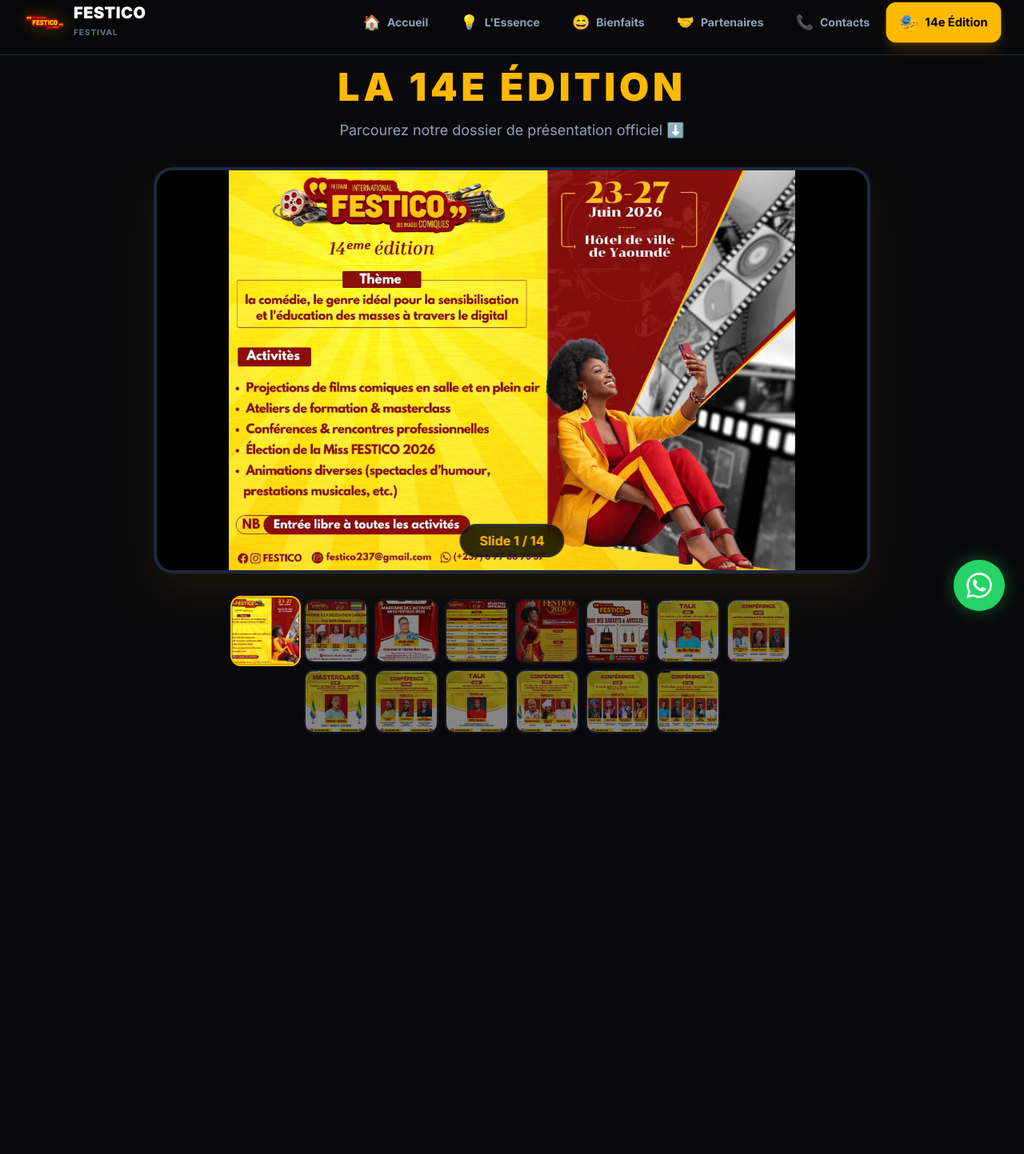
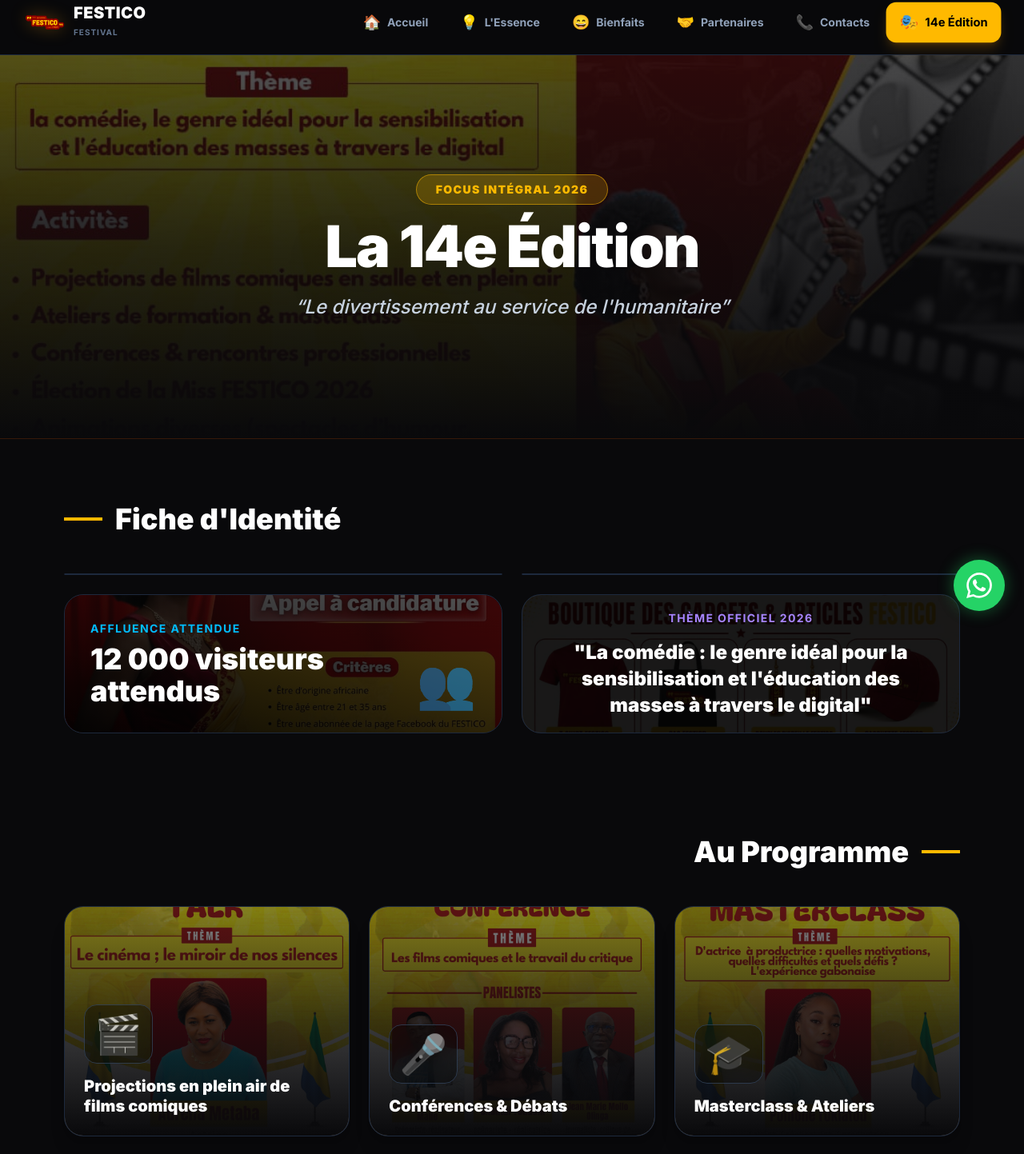
Before and after one commit to uwayezuines/festival, a Next.js app: page /edition2026 in a window 1280 px wide. Shown: the part 12-1455 px from the top of the page at 80% size. Before the commit the page ends 945 px from the top, so only its background shows below. Built offline with nearby package versions, Linux system fonts and the light colour scheme.

Commit message:
feat: updated layout for bienfaits and 14e edition to seamlessly integrate provided images

```diff
--- a/src/app/edition2026/page.js
+++ b/src/app/edition2026/page.js
@@ -1,83 +1,162 @@
 'use client';
 
-import { useState } from 'react';
+import { EDITION_INFO, ACTIVITES } from '@/data/festicoData';
 
-// All photos from the '14 édition' folder in /public
-const EDITION_PHOTOS = [
-    "/14 édition/IMG-20260604-WA0052.jpg",
-    "/14 édition/IMG-20260609-WA0047.jpg",
+// Images assigned to specific sections to "fill the zones"
+const HERO_PHOTO = "/14 édition/IMG-20260604-WA0052.jpg";
+const MISS_PHOTO = "/14 édition/IMG-20260609-WA0047.jpg";
+
+const ID_PHOTOS = [
     "/14 édition/IMG-20260609-WA0060.jpg",
     "/14 édition/IMG-20260609-WA0061.jpg",
     "/14 édition/IMG-20260609-WA0063.jpg",
     "/14 édition/IMG-20260609-WA0068.jpg",
+];
+
+const ACT_PHOTOS = [
     "/14 édition/IMG-20260609-WA0104.jpg",
     "/14 édition/IMG-20260609-WA0105.jpg",
     "/14 édition/IMG-20260609-WA0106.jpg",
     "/14 édition/IMG-20260609-WA0107.jpg",
     "/14 édition/IMG-20260609-WA0108.jpg",
     "/14 édition/IMG-20260609-WA0109.jpg",
-    "/14 édition/IMG-20260609-WA0111.jpg",
-    "/14 édition/IMG-20260609-WA0112.jpg",
 ];
 
 export default function Edition2026Page() {
-    const [current, setCurrent] = useState(0);
+    return (
+        <div className="min-h-screen bg-[#09090b]">
 
-    const prev = () => setCurrent((c) => (c - 1 + EDITION_PHOTOS.length) % EDITION_PHOTOS.length);
-    const next = () => setCurrent((c) => (c + 1) % EDITION_PHOTOS.length);
-
-    return (
-        <div className="min-h-screen bg-[#09090b] flex flex-col items-center justify-center p-4">
-
-            <div className="text-center mb-8">
-                <h1 className="text-3xl md:text-5xl font-black text-amber-400 uppercase tracking-widest mb-4">
-                    La 14e Édition
-                </h1>
-                <p className="text-slate-400 text-lg">Parcourez notre dossier de présentation officiel ⬇️</p>
-            </div>
-
-            {/* DOCUMENT VIEWER */}
-            <div className="relative w-full max-w-4xl bg-black border-4 border-slate-800 rounded-3xl overflow-hidden shadow-2xl shadow-amber-500/10">
-
-                <div className="aspect-[3/4] md:aspect-[16/9] relative flex items-center justify-center">
-                    <img
-                        src={EDITION_PHOTOS[current]}
-                        alt={`Slide ${current + 1}`}
-                        className="w-full h-full object-contain"
-                    />
+            {/* HERO SECTION avec Image en fond */}
+            <div className="relative h-[60vh] flex flex-col items-center justify-center border-b border-amber-900/40">
+                <div className="absolute inset-0 z-0">
+                    <img src={HERO_PHOTO} className="w-full h-full object-cover opacity-30" alt="Festico Cover" />
+                    <div className="absolute inset-0 bg-gradient-to-t from-[#09090b] via-[#09090b]/60 to-transparent"></div>
                 </div>
 
-                {/* NAVIGATION CONTROLS */}
-                <div className="absolute inset-y-0 left-0 w-20 flex items-center justify-center bg-gradient-to-r from-black/60 to-transparent opacity-0 hover:opacity-100 transition-opacity">
-                    <button onClick={prev} className="bg-amber-400 hover:bg-amber-300 text-black p-3 rounded-full text-2xl shadow-lg transition-transform hover:scale-110">
-                        ←
-                    </button>
-                </div>
-
-                <div className="absolute inset-y-0 right-0 w-20 flex items-center justify-center bg-gradient-to-l from-black/60 to-transparent opacity-0 hover:opacity-100 transition-opacity">
-                    <button onClick={next} className="bg-amber-400 hover:bg-amber-300 text-black p-3 rounded-full text-2xl shadow-lg transition-transform hover:scale-110">
-                        →
-                    </button>
-                </div>
-
-                {/* PAGINATION BOTTOM BAR */}
-                <div className="absolute bottom-4 left-1/2 -translate-x-1/2 bg-black/80 backdrop-blur-md px-6 py-2 rounded-full border border-slate-700 text-amber-400 font-bold whitespace-nowrap">
-                    Slide {current + 1} / {EDITION_PHOTOS.length}
+                <div className="relative z-10 text-center px-4 max-w-4xl">
+                    <div className="inline-block mb-4 px-6 py-2 rounded-full bg-amber-400/20 border border-amber-400/50 text-amber-400 font-black tracking-widest uppercase text-sm backdrop-blur-sm">
+                        Focus Intégral 2026
+                    </div>
+                    <h1 className="text-5xl md:text-7xl font-black text-white mb-6 tracking-tight drop-shadow-2xl">
+                        La 14e Édition
+                    </h1>
+                    <p className="text-xl md:text-2xl text-slate-300 font-medium italic">
+                        &ldquo;{EDITION_INFO.slogan}&rdquo;
+                    </p>
                 </div>
             </div>
 
-            <div className="flex flex-wrap justify-center gap-2 mt-8 max-w-3xl">
-                {EDITION_PHOTOS.map((_, i) => (
-                    <button
-                        key={i}
-                        onClick={() => setCurrent(i)}
-                        className={`w-14 h-14 md:w-20 md:h-20 rounded-xl border-2 overflow-hidden transition-all ${current === i ? 'border-amber-400 opacity-100 scale-110' : 'border-slate-800 opacity-50 hover:opacity-80'}`}
-                    >
-                        <img src={EDITION_PHOTOS[i]} alt="thumb" className="w-full h-full object-cover" />
-                    </button>
-                ))}
+            <div className="max-w-6xl mx-auto px-4 py-20 space-y-32">
+
+                {/* SECTION : FICHE D'IDENTITÉ */}
+                <div>
+                    <h2 className="text-3xl md:text-4xl font-black text-white mb-12 flex items-center gap-4">
+                        <span className="w-12 h-1 bg-amber-400"></span>
+                        Fiche d'Identité
+                    </h2>
+
+                    <div className="grid grid-cols-1 md:grid-cols-2 gap-6">
+
+                        {/* DATES */}
+                        <div className="group relative overflow-hidden rounded-3xl border border-slate-800 aspect-[2/1] md:aspect-auto">
+                            <img src={ID_PHOTOS[0]} className="absolute inset-0 w-full h-full object-cover opacity-40 group-hover:opacity-50 transition-opacity duration-500 group-hover:scale-105" alt="Dates" />
+                            <div className="absolute inset-0 bg-gradient-to-t from-black/90 to-black/20"></div>
+                            <div className="absolute bottom-0 left-0 p-8">
+                                <p className="text-amber-400 font-bold uppercase tracking-widest text-sm mb-2">Période</p>
+                                <p className="text-3xl font-black text-white">{EDITION_INFO.dates}</p>
+                            </div>
+                        </div>
+
+                        {/* LIEU */}
+                        <div className="group relative overflow-hidden rounded-3xl border border-slate-800 aspect-[2/1] md:aspect-auto">
+                            <img src={ID_PHOTOS[1]} className="absolute inset-0 w-full h-full object-cover opacity-40 group-hover:opacity-50 transition-opacity duration-500 group-hover:scale-105" alt="Lieu" />
+                            <div className="absolute inset-0 bg-gradient-to-t from-black/90 to-black/20"></div>
+                            <div className="absolute bottom-0 left-0 p-8">
+                                <p className="text-emerald-400 font-bold uppercase tracking-widest text-sm mb-2">Emplacement</p>
+                                <p className="text-2xl font-black text-white">{EDITION_INFO.lieu}</p>
+                            </div>
+                        </div>
+
+                        {/* AFFLUENCE */}
+                        <div className="group relative overflow-hidden rounded-3xl border border-slate-800 p-8 flex items-end aspect-[2/1] md:aspect-auto">
+                            <img src={ID_PHOTOS[2]} className="absolute inset-0 w-full h-full object-cover opacity-30 group-hover:opacity-40 transition-opacity duration-500 group-hover:scale-105" alt="Affluence" />
+                            <div className="absolute inset-0 bg-gradient-to-tr from-black/90 to-transparent"></div>
+                            <div className="relative z-10 w-full flex justify-between items-end">
+                                <div>
+                                    <p className="text-sky-400 font-bold uppercase tracking-widest text-sm mb-2">Affluence Attendue</p>
+                                    <p className="text-4xl font-black text-white">{EDITION_INFO.affluence}</p>
+                                </div>
+                                <span className="text-6xl opacity-50">👥</span>
+                            </div>
+                        </div>
+
+                        {/* THEME */}
+                        <div className="group relative overflow-hidden rounded-3xl border border-slate-800 aspect-[2/1] md:aspect-auto">
+                            <img src={ID_PHOTOS[3]} className="absolute inset-0 w-full h-full object-cover opacity-30 group-hover:opacity-40 transition-opacity duration-500 group-hover:scale-105" alt="Theme" />
+                            <div className="absolute inset-0 bg-black/70"></div>
+                            <div className="absolute inset-0 flex flex-col justify-center px-8 text-center">
+                                <p className="text-violet-400 font-bold uppercase tracking-widest text-sm mb-4">Thème Officiel 2026</p>
+                                <p className="text-2xl font-black text-white leading-snug">
+                                    "{EDITION_INFO.theme}"
+                                </p>
+                            </div>
+                        </div>
+
+                    </div>
+                </div>
+
+                {/* SECTION : ACTIVITÉS PRÉVUES */}
+                <div>
+                    <h2 className="text-3xl md:text-4xl font-black text-white mb-12 flex items-center justify-end gap-4 text-right">
+                        Au Programme
+                        <span className="w-12 h-1 bg-amber-400"></span>
+                    </h2>
+
+                    <div className="grid grid-cols-1 md:grid-cols-3 gap-6">
+                        {ACTIVITES.map((act, i) => (
+                            <div key={i} className="group relative h-72 rounded-3xl overflow-hidden border border-slate-800 shadow-xl cursor-default">
+                                <img
+                                    src={ACT_PHOTOS[i] || ACT_PHOTOS[0]}
+                                    className="absolute inset-0 w-full h-full object-cover opacity-50 group-hover:opacity-30 group-hover:scale-110 transition-all duration-700"
+                                    alt={act.titre}
+                                />
+                                <div className="absolute inset-0 bg-gradient-to-t from-[#09090b] via-[#09090b]/60 to-transparent"></div>
+
+                                <div className="absolute inset-0 flex flex-col justify-end p-6 group-hover:-translate-y-4 transition-transform duration-500">
+                                    <span className="text-5xl mb-4 opacity-80 group-hover:opacity-100 transition-opacity bg-black/40 w-fit p-3 rounded-2xl backdrop-blur-md border border-slate-700">
+                                        {act.icon}
+                                    </span>
+                                    <h3 className="text-xl font-black text-white leading-tight">
+                                        {act.titre}
+                                    </h3>
+                                </div>
+                            </div>
+                        ))}
+                    </div>
+                </div>
+
+                {/* FOCUS MISS FESTICO */}
+                <div className="relative overflow-hidden rounded-[40px] border border-amber-500/30 bg-black shadow-2xl">
+                    <div className="absolute inset-0 flex">
+                        <div className="w-1/2 bg-gradient-to-r from-amber-900/90 to-transparent z-10"></div>
+                        <img src={MISS_PHOTO} className="w-full h-full object-cover opacity-60" alt="Miss Festico" />
+                    </div>
+
+                    <div className="relative z-20 w-full md:w-1/2 p-12 md:p-20 flex flex-col justify-center min-h-[400px]">
+                        <span className="text-amber-400 font-bold tracking-widest text-sm uppercase mb-4 block">Événement Phare</span>
+                        <h2 className="text-4xl md:text-5xl font-black text-white mb-6">Compétition Miss FESTICO 2026</h2>
+                        <p className="text-slate-300 text-lg leading-relaxed mb-10">
+                            L'élection de l'ambassadrice de la beauté, de l'humour et de la bienveillance. Ne manquez pas le grand couronnement lors des soirées de gala.
+                        </p>
+                        <div>
+                            <a href="/contacts" className="bg-amber-400 hover:bg-amber-300 text-black font-black py-4 px-8 rounded-full transition-colors inline-block">
+                                S'inscrire à la compétition
+                            </a>
+                        </div>
+                    </div>
+                </div>
+
             </div>
-
         </div>
     );
 }
```
Also changed, not shown: src/app/bienfaits/page.js (+58 -47 lines).
